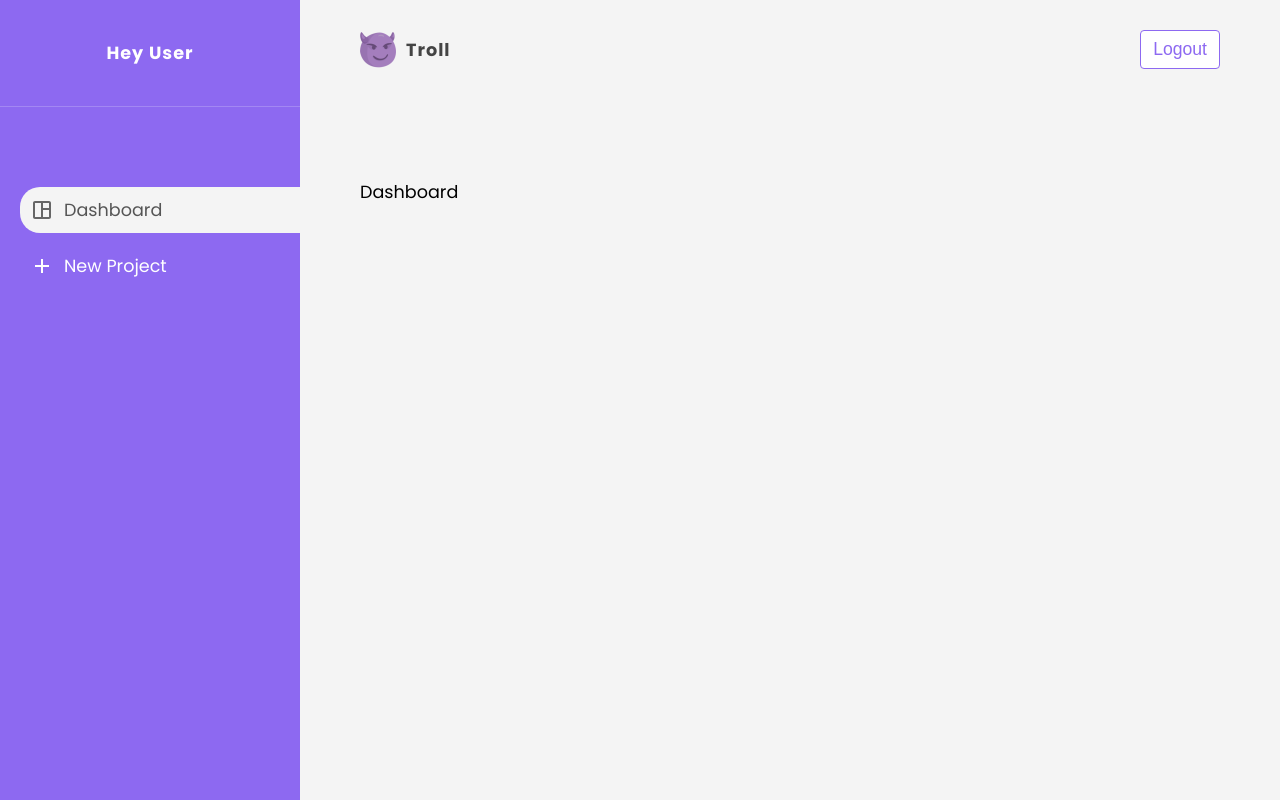
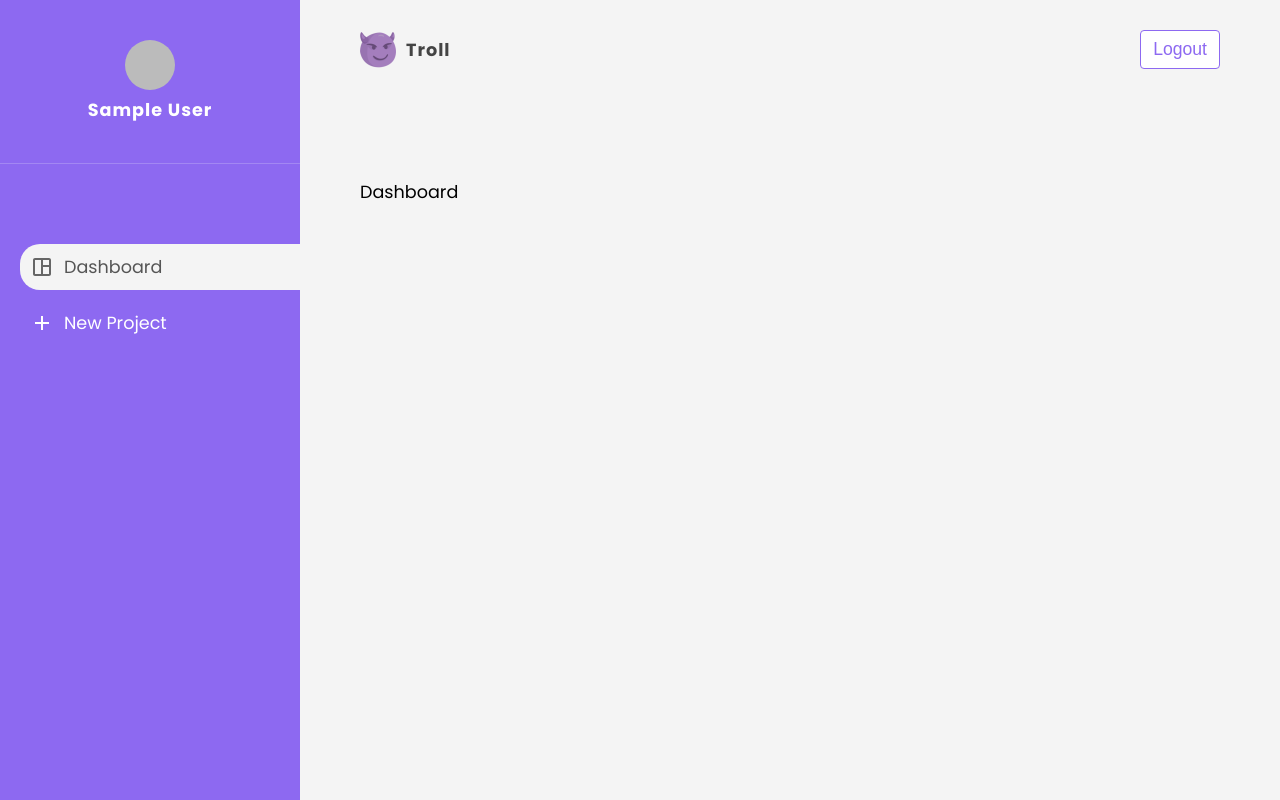
Before and after one commit to lxg073000/troll_v2, a React (Create React App) app: page / in a window 1280 px wide. Built offline with nearby package versions, Linux system fonts and the light colour scheme; no server answers; sample sign-in values are in the browser's storage.

Commit message:
Avatar component display user displayImage

```diff
--- a/src/App.js
+++ b/src/App.js
@@ -25,7 +25,7 @@ function App() {
     <div className="App">
       {authIsReady && (
         <Router>
-          <Sidebar />
+          {user && <Sidebar />}
           <div className="container">
             <Navbar />
             <Routes>
--- /dev/null
+++ b/src/components/Avatar/Avatar.css
@@ -0,0 +1,11 @@
+.avatar {
+  display: inline-block;
+  width: 50px;
+  height: 50px;
+  border-radius: 50%;
+  overflow: hidden;
+}
+.avatar img {
+  width: 100%;
+  height: 100%;
+}
--- /dev/null
+++ b/src/components/Avatar/Avatar.js
@@ -0,0 +1,10 @@
+import React from "react";
+import "./Avatar.css";
+
+export default function Avatar({ photoURL }) {
+  return (
+    <div className="avatar">
+      <img src={photoURL} alt="user avatar" />
+    </div>
+  );
+}
--- a/src/components/Sidebar.js
+++ b/src/components/Sidebar.js
@@ -4,12 +4,17 @@ import "./Sidebar.css";
 import dashboard_icon from "../assets/dashboard_icon.svg";
 import add_icon from "../assets/add_icon.svg";
 
+import Avatar from "./Avatar/Avatar";
+import { useAuthContext } from "../hooks/useAuthContext";
+
 export default function Sidebar() {
+  const { user } = useAuthContext();
   return (
     <div className="sidebar">
       <div className="sidebar-content">
         <div className="user">
-          <p>Hey User</p>
+          <Avatar photoURL={user.photoURL} />
+          <p>{user.displayName}</p>
         </div>
         <nav className="links">
           <ul>
```
Also changed, not shown: 1 other file (tests, documents, lock files or other folders).
